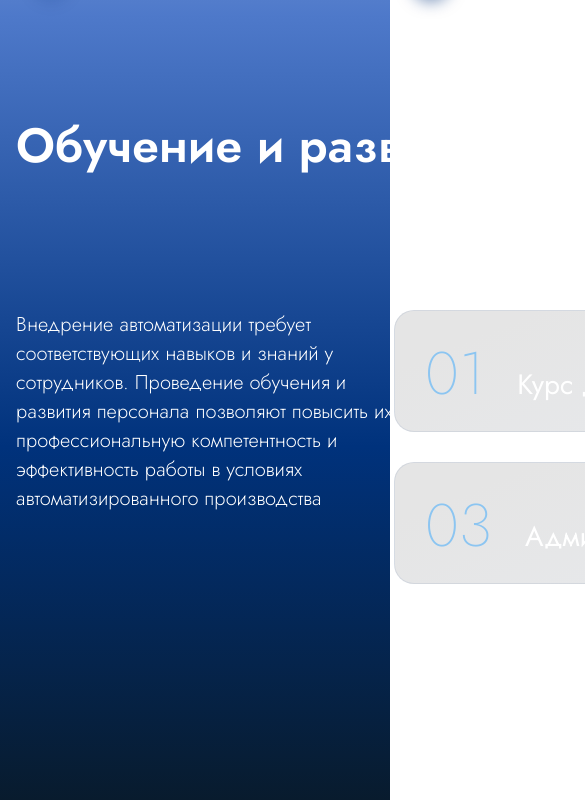
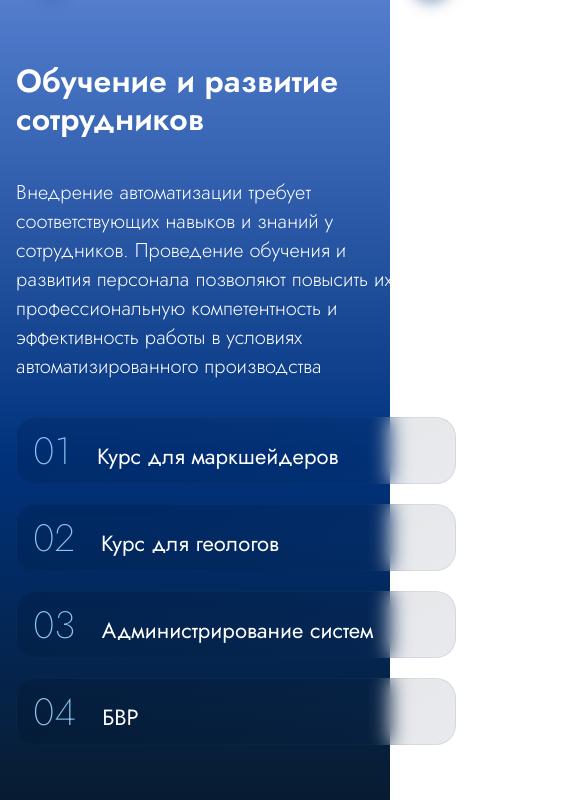
Before and after one commit to LipatovKP/KPgeomix.github.io, a plain HTML site: page services.html in a window 390 px wide. Shown: the part 3000-3800 px from the top of the page, 585 px wide, since content can reach past the window. Drawn offline with nearby package versions, Linux system fonts and the light colour scheme.

Commit message:
Готово все, кроме слайдера техподдержки на разрешении 480 и 360px

```diff
--- a/assets/css/style.css
+++ b/assets/css/style.css
@@ -2810,7 +2810,7 @@ hr.active {
         height: 10px;
     }
 
-    .swiper-grid-column>.swiper-wrapper{
+    .swiper-grid>.swiper-wrapper{
         flex-direction: row-reverse;
         justify-content: start;
     }
@@ -2863,12 +2863,6 @@ hr.active {
 
     .swiper-button-next:after, .swiper-button-prev:after{
         font-size: 17px;
-    }
-
-    .swiper-grid-column>.swiper-wrapper{
-        flex-direction: row-reverse;
-        justify-content: start;
-
     }
 }
 
@@ -2894,13 +2888,13 @@ hr.active {
     color: white;
 }
 
-.training__wrapper__column{
+.training__wrapper__column__left, .training__wrapper__column__right{
     display: flex;
     flex-direction: row;
     justify-content: space-between;
 }
 
-.training__wrapper__column p{
+.training__wrapper__column__left p{
     width: 378px;
     height: 203px;
     top: 3718px;
@@ -2965,6 +2959,192 @@ hr.active {
 }
 
 
+@media (max-width: 1000px) {
+    .training__layout{
+        margin-top: 40px;
+        max-width: 944px;
+        height: 380px;
+        margin-bottom: 0;
+    }
+
+    .training__title h2{
+        font-size: 40px;
+        line-height: 40px;
+    }
+
+    .training__wrapper__column__left p{
+        width: 336px;
+        height: 232px;
+    }
+
+    .training__wrapper__column__right{
+        max-width: 531px;
+        max-height: 380px;
+    }
+
+    .training__wrapper__grid {
+        grid-template-columns: 1fr;
+        gap: 20px;
+    }
+
+    .training__item{
+        width: 531px;
+        height: 75px;
+        padding: 3px;
+    }
+
+    .tr__number{
+        font-size: 48px;
+        line-height: 69px;
+    }
+
+    .tr__txt{
+        font-size: 26px;
+        line-height: 31px;
+    }
+}
+
+@media (max-width: 768px) {
+    .training__layout{
+        max-width: 728px;
+        height: 397px;
+    }
+
+    .training__wrapper__column__left p{
+        width: 335px;
+        height: 232px;
+    }
+
+    .training__wrapper__column__right{
+        max-width: 354px;
+        max-height: 380px;
+    }
+
+    .training__wrapper__grid {
+        grid-template-columns: 1fr;
+        max-height: 88px;
+        gap: 20px;
+    }
+
+    .training__item{
+        width: 354px;
+        max-height: 88px;
+        padding: 9px;
+    }
+
+    .tr__number{
+        font-size: 38px;
+        line-height: 54px;
+    }
+
+    .tr__txt{
+        font-size: 19px;
+        line-height: 26px;
+    }
+
+}
+
+@media (max-width: 480px) {
+
+    .training__layout{
+        margin-top: 40px;
+        max-width: 440px;
+        height: 677px;
+        flex-wrap: wrap;
+        margin-bottom: -165px;
+    }
+
+    .training__title h2{
+        margin-top: 80px;
+        font-size: 32px;
+        line-height: 38px;
+    }
+
+    .training__wrapper__column__left{
+        height: 0;
+    }
+
+    .training__wrapper__column__right{
+        margin-top: -100px;
+    }
+
+    .training__wrapper__column__left p{
+        width: 382px;
+        height: 203px;
+    }
+
+    .training__wrapper__column__right{
+        max-width: 440px;
+        max-height: 380px;
+    }
+
+    .training__wrapper__grid {
+        grid-template-columns: 1fr;
+        gap: 20px;
+    }
+
+    .training__item{
+        width: 440px;
+        height: 67px;
+        padding: 6px;
+    }
+
+    .tr__txt{
+        font-size: 22px;
+        line-height: 28px;
+    }
+
+}
+
+@media (max-width: 360px) {
+
+    .training__layout{
+        max-width: 342px;
+        height: 624px;
+    }
+
+    .training__title h2{
+        font-size: 32px;
+        line-height: 32px;
+    }
+
+    .training__wrapper__column__right{
+        margin-top: -35px;
+    }
+
+    .training__wrapper__column__left p{
+        width: 342px;
+        height: 232px;
+    }
+
+    .training__wrapper__column__right{
+        max-width: 340px;
+        max-height: 380px;
+    }
+
+    .training__wrapper__grid {
+        grid-template-columns: 1fr;
+        max-height: 88px;
+        gap: 20px;
+    }
+
+    .training__item{
+        width: 340px;
+        max-height: 47px;
+        border-radius: 10px;
+        padding: 3px;
+        a{
+            display: contents;
+        }
+    }
+
+    .tr__txt{
+        font-size: 19px;
+        line-height: 24px;
+    }
+
+}
+
 /* training style end */
 
 .gradient__background {
--- a/services.html
+++ b/services.html
@@ -706,7 +706,7 @@
 
                     <div class="techSupport__wrapper__slider techSupport swiper">
 
-                        <div class="swiper-wrapper">
+                        <div class="techSupport__wrapper__sw swiper-wrapper">
 
                             <div class="techSupport__slide swiper-slide">
 
@@ -776,7 +776,7 @@
             <div class="training__layout container">
 
 
-                <div class="training__wrapper__column">
+                <div class="training__wrapper__column__left">
 
                     <p>Внедрение автоматизации требует соответствующих навыков и знаний у сотрудников.
                         Проведение обучения и развития персонала позволяют повысить их профессиональную компетентность и
@@ -784,7 +784,7 @@
 
                 </div>
 
-                <div class="training__wrapper__column">
+                <div class="training__wrapper__column__right">
 
                     <div class="training__wrapper__grid">
 
```
